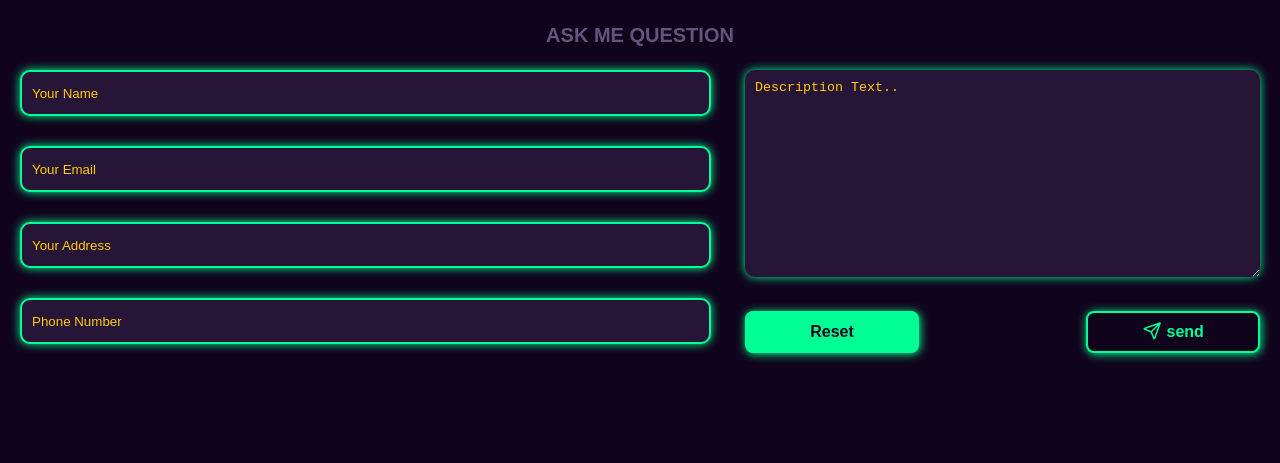
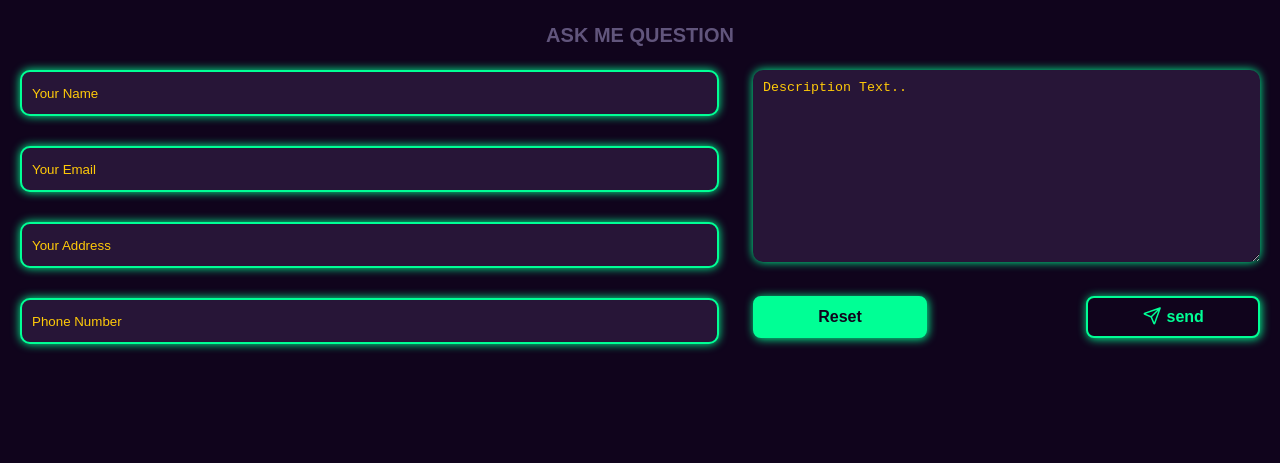
Before and after one commit to NH-Mizan/My-Portfolio, a plain HTML site: page contact.html in a window 1280 px wide. Shown: the part 337-800 px from the top of the page. Drawn offline with Linux system fonts and the light colour scheme.

Commit message:
second commit dis

```diff
--- a/contact.html
+++ b/contact.html
@@ -108,7 +108,7 @@
 
                 </div>
                 <div class="contact_item">
-                    <form action=""> <textarea name="" id="" cols="61" rows="13"placeholder="Description Text.. " ></textarea></form>
+                    <form action=""> <textarea name="" id="" cols="60" rows="12"placeholder="Description Text.. " ></textarea></form>
 
 
                     <div class="button" id="cont_btn">
```
